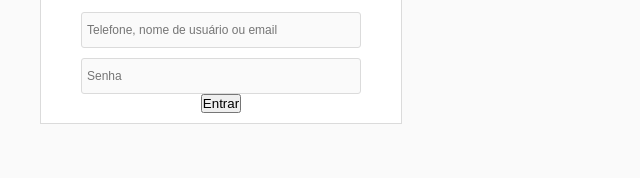
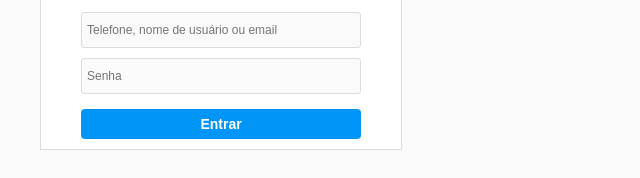
Before and after one commit to MateusMaciel340/screen-login-instagram, a plain HTML site: page index.html in a window 1280 px wide. Shown: the part 164-342 px from the top of the page, without its empty margins (0-640 px from the left). Drawn offline with Linux system fonts and the light colour scheme.

Commit message:
feat: adicionando estilo ao button do form

```diff
--- a/css/style.css
+++ b/css/style.css
@@ -35,3 +35,15 @@ body{
     font-size: 12px;
     border-radius: 3px;
 }
+
+.login-screen .login-screen-right button{
+    width: 100%;
+    margin-top: 15px;
+    border: none;
+    padding: 7px 0px 7px 0px;
+    border-radius: 4px;
+    color: #fff;
+    background-color: #0095F6;
+    font-weight: bold;
+    font-size: 14px;
+}
```
